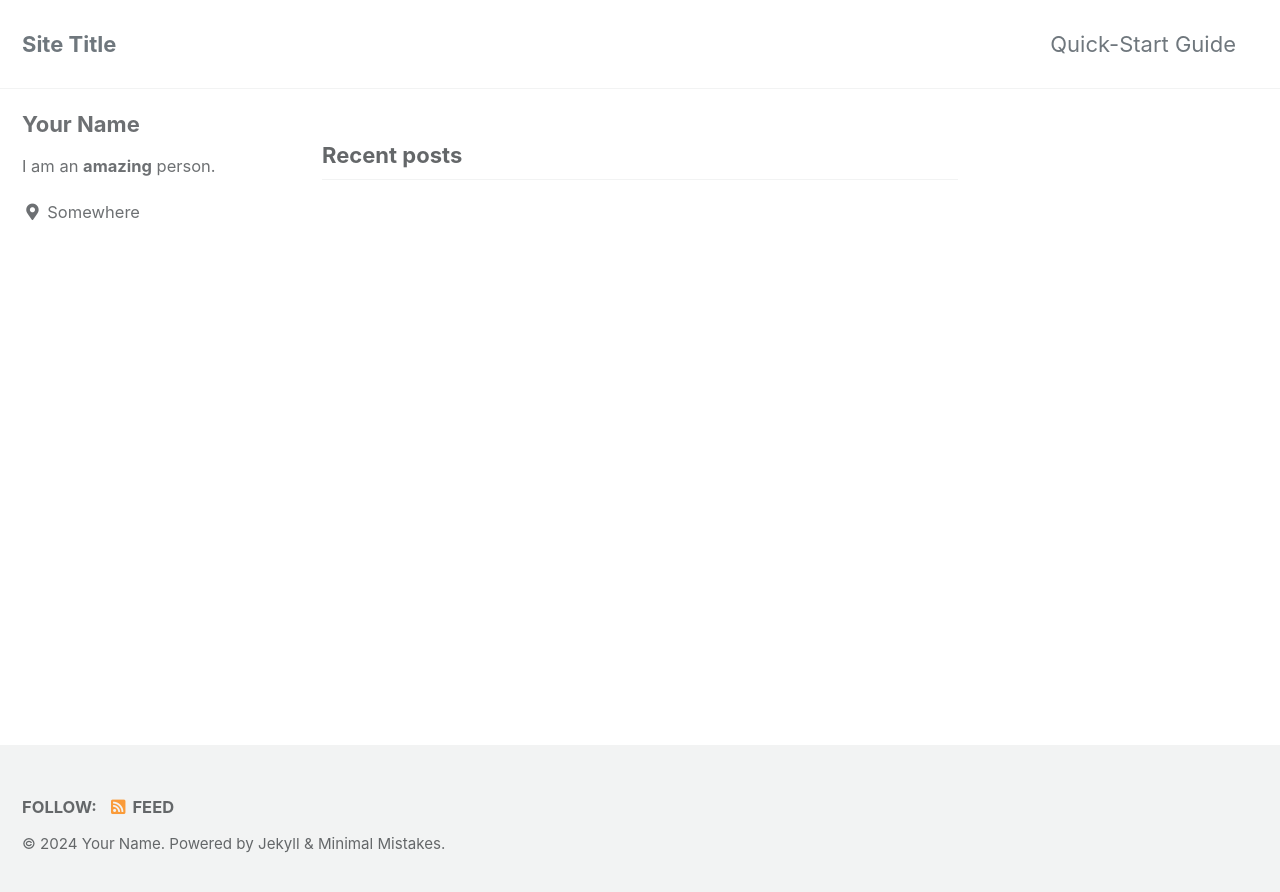
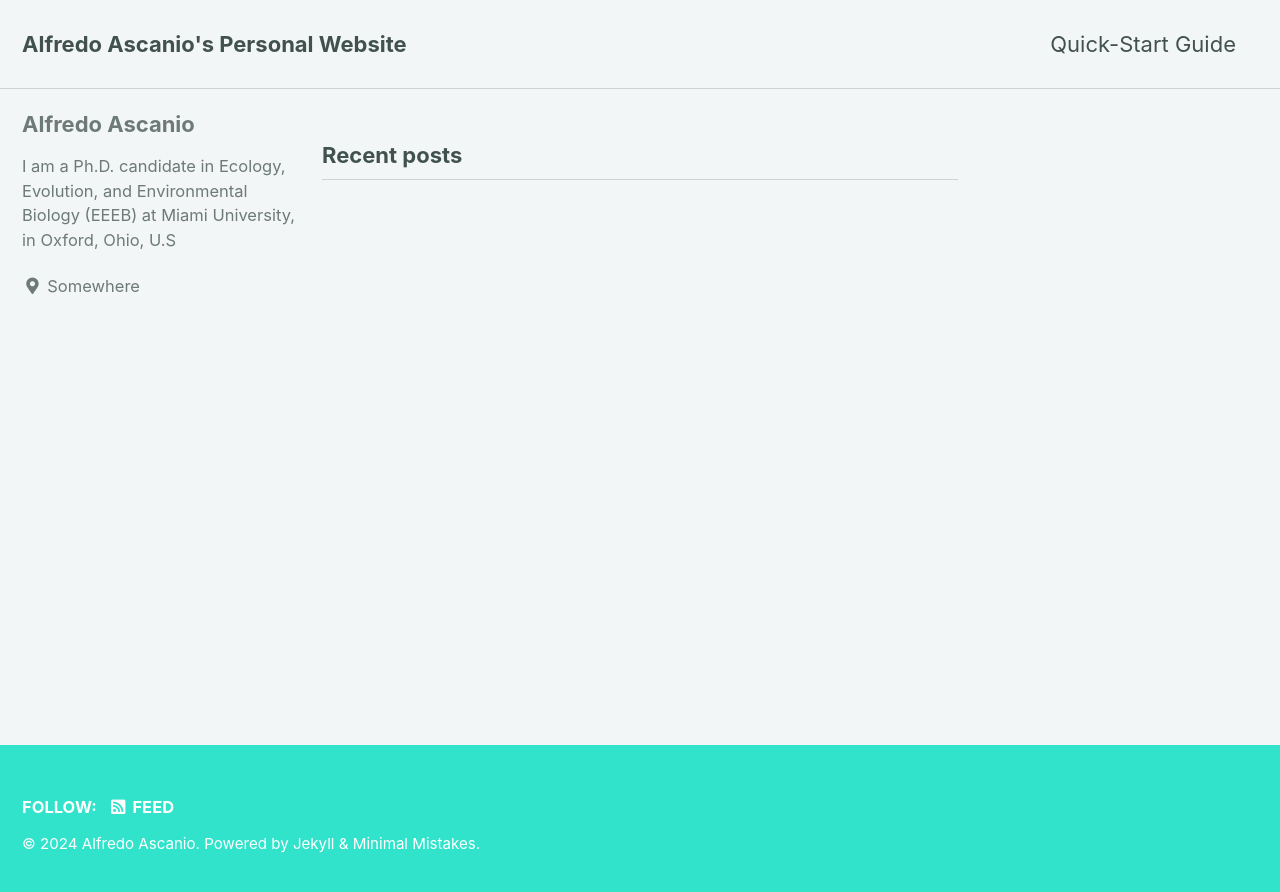
Before and after one commit to ascanioalfredoa/ascanioalfredoa.github.io, a Jekyll site: the page built from index.html, in a window 1280 px wide. Shown: the top 892 px of the page. Built offline with Jekyll 4.4.1, drawn with Linux system fonts in a browser that asks for light colours; cached includes are drawn as plain includes; the list of posts is cut into pages by our own code.

Commit message:
Update _config.yml

```diff
--- a/_config.yml
+++ b/_config.yml
@@ -12,18 +12,18 @@
 
 # theme                  : "minimal-mistakes-jekyll"
 remote_theme: "mmistakes/minimal-mistakes"
-minimal_mistakes_skin    : "default" # "air", "aqua", "contrast", "dark", "dirt", "neon", "mint", "plum", "sunrise"
+minimal_mistakes_skin    : "mint" # "default", "air", "aqua", "contrast", "dark", "dirt", "neon", "mint", "plum", "sunrise"
 
 # Site Settings
 locale                   : "en-US"
-title                    : "Site Title"
+title                    : "Alfredo Ascanio's Personal Website"
 title_separator          : "-"
 subtitle                 : # site tagline that appears below site title in masthead
-name                     : "Your Name"
-description              : "An amazing website."
-url                      : # the base hostname & protocol for your site e.g. "https://mmistakes.github.io"
+name                     : "Alfredo Ascanio"
+description              : "Explore what I do"
+url                      : ascanioalfredoa.github.io # the base hostname & protocol for your site e.g. "https://mmistakes.github.io"
 baseurl                  : # the subpath of your site, e.g. "/blog"
-repository               : # GitHub username/repo-name e.g. "mmistakes/minimal-mistakes"
+repository               : ascanioalfredoa/ascanioalfredoa.github.io # GitHub username/repo-name e.g. "mmistakes/minimal-mistakes"
 teaser                   : # path of fallback teaser image, e.g. "/assets/images/500x300.png"
 logo                     : # path of logo image to display in the masthead, e.g. "/assets/images/88x88.png"
 masthead_title           : # overrides the website title displayed in the masthead, use " " for no title
@@ -104,9 +104,9 @@ analytics:
 
 # Site Author
 author:
-  name             : "Your Name"
+  name             : "Alfredo Ascanio"
   avatar           : # path of avatar image, e.g. "/assets/images/bio-photo.jpg"
-  bio              : "I am an **amazing** person."
+  bio              : "I am a Ph.D. candidate in Ecology, Evolution, and Environmental Biology (EEEB) at Miami University, in Oxford, Ohio, U.S"
   location         : "Somewhere"
   email            :
   links:
```
